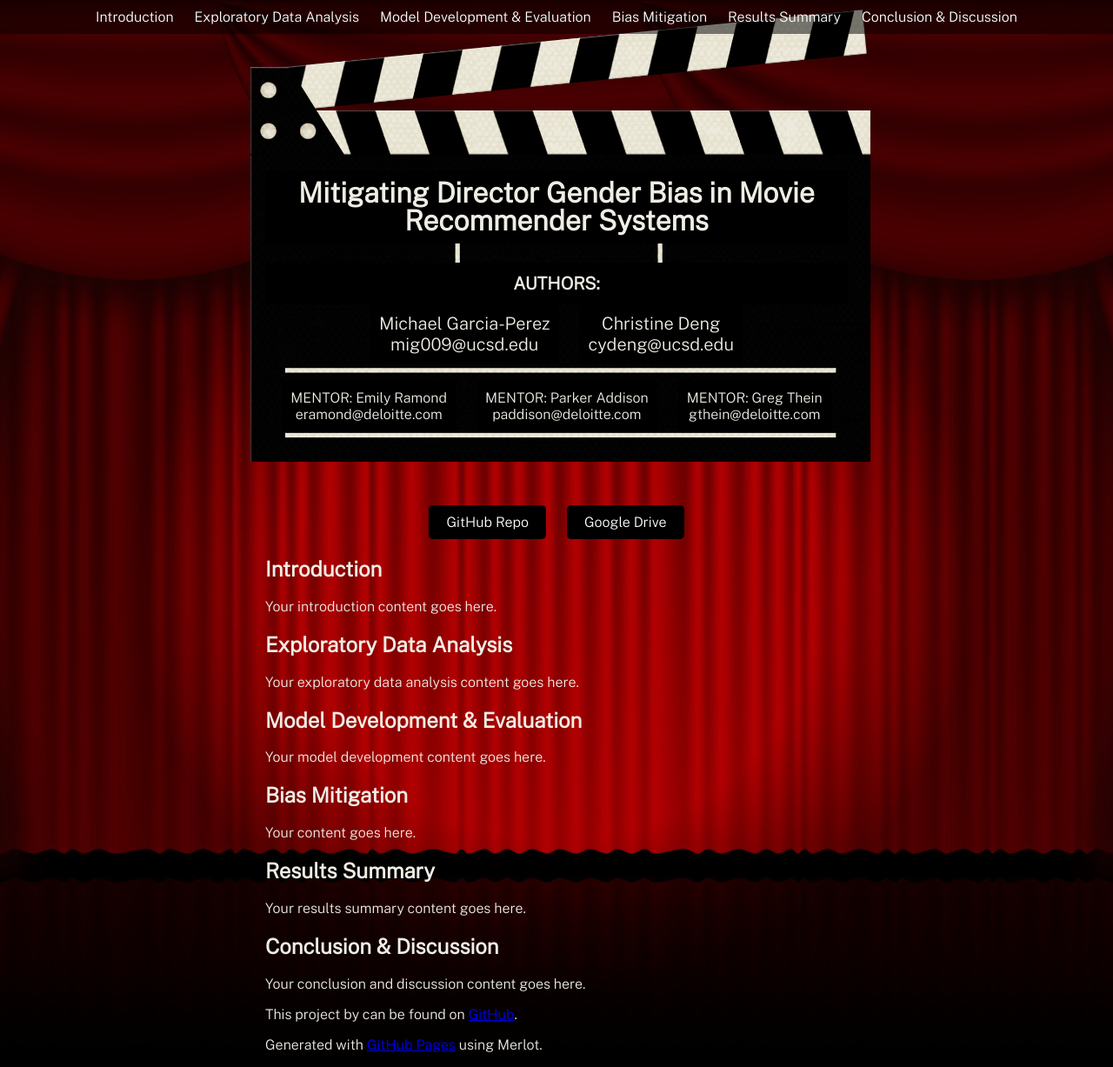
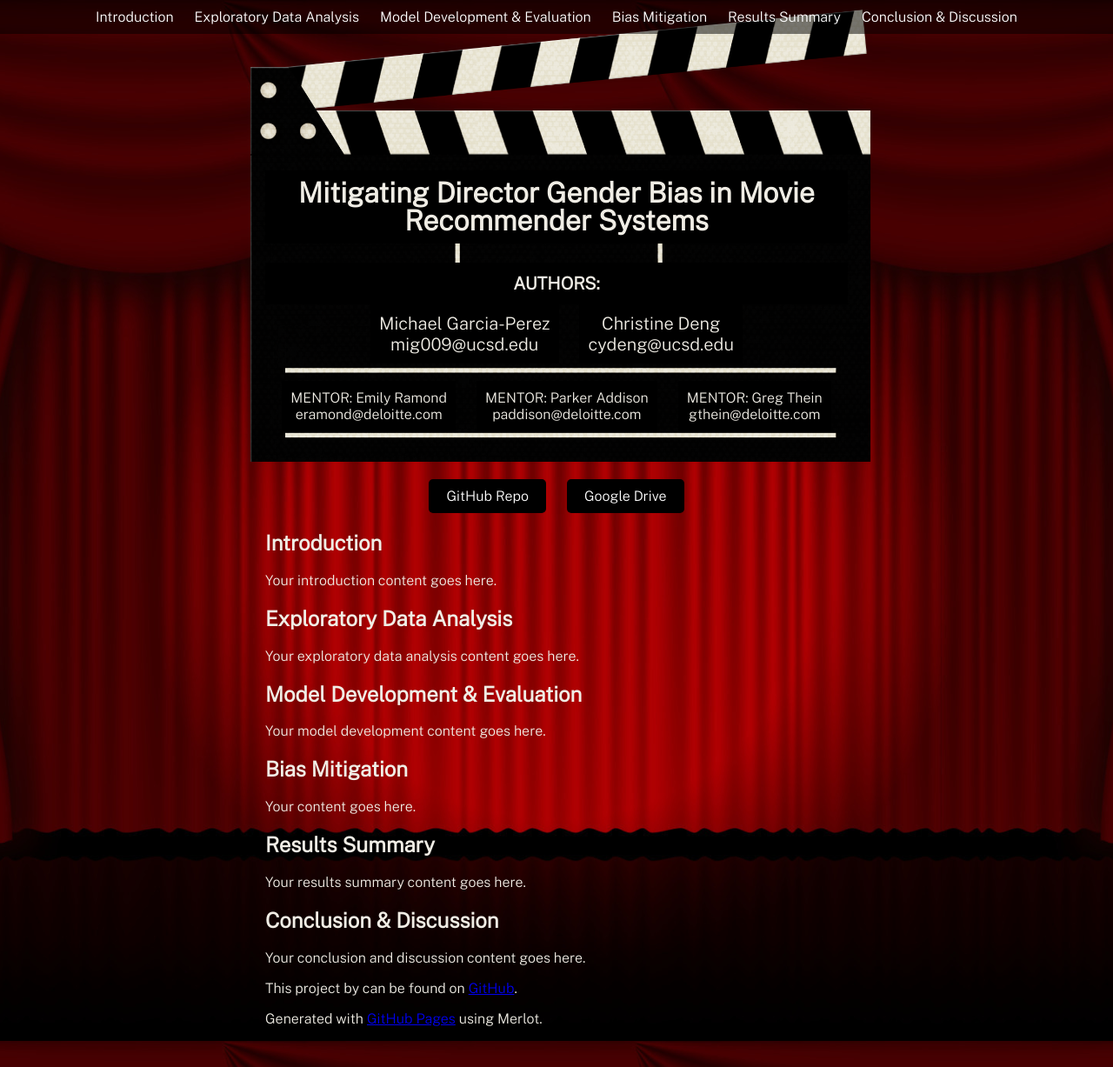
Before and after one commit to michael-garciaperez/DSC180A-Methodology-5, a Jekyll site: the page built from index.md, in a window 1280 px wide and 1227 px high. Shown: the whole window at 87% size. Built offline with Jekyll 4.4.1, drawn with Linux system fonts in a browser that asks for light colours.

Commit message:
Update custom.css

```diff
--- a/assets/css/custom.css
+++ b/assets/css/custom.css
@@ -32,7 +32,7 @@
 
 .buttons {
   text-align: center; /* Center align the buttons */
-  margin-top: 50px; /* Adjust top margin */
+  margin-top: 20px; /* Adjust top margin */
 }
 
 .buttons a {
```
